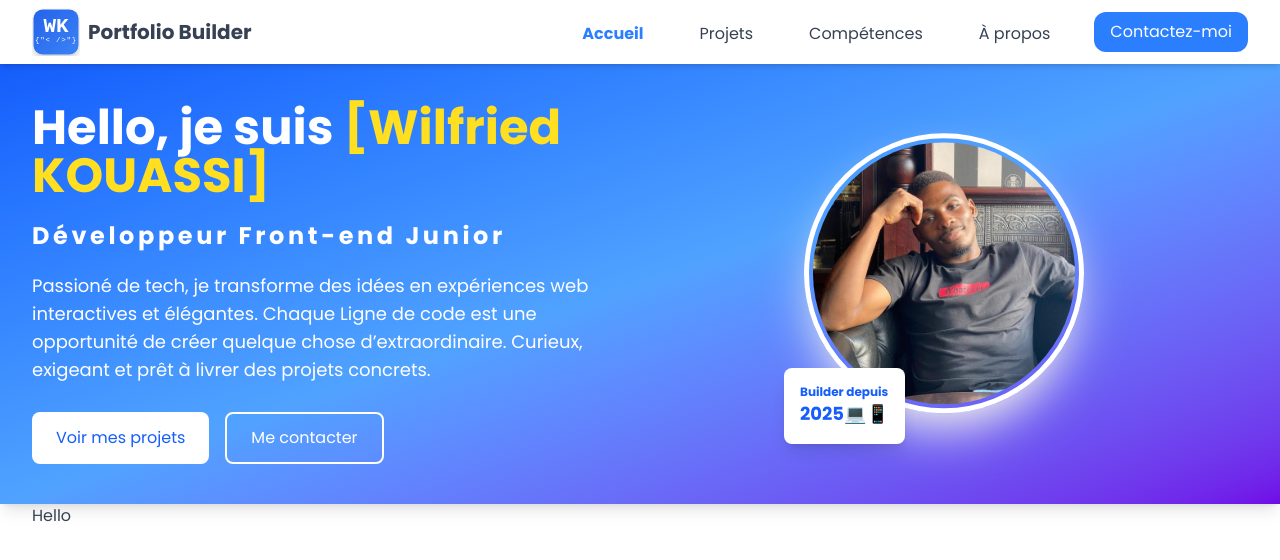
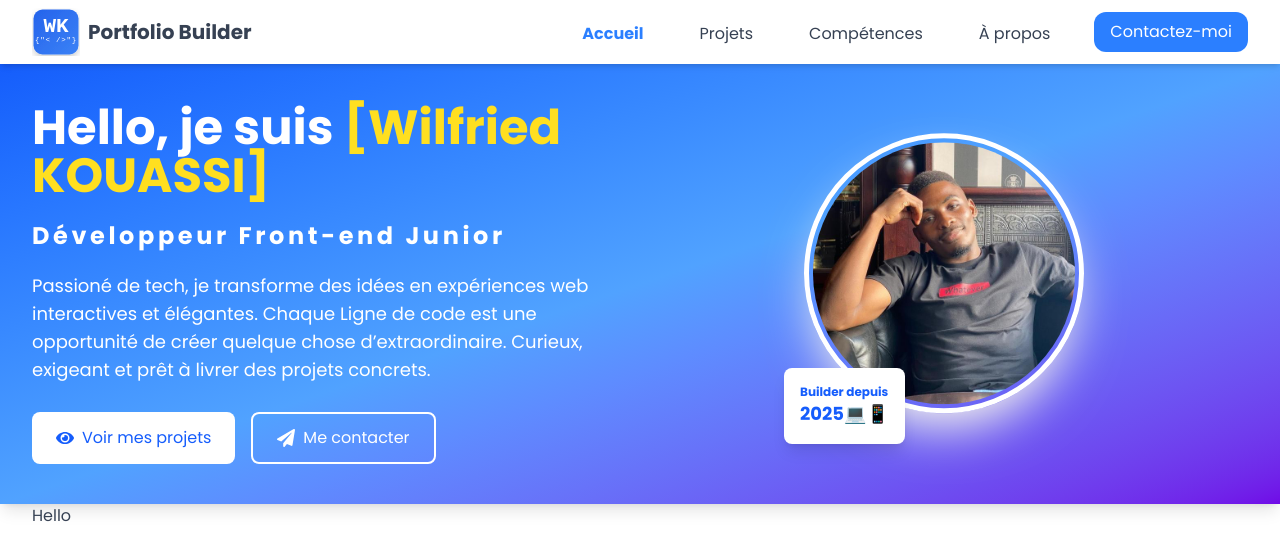
Before and after one commit to WilfriedFahim/portfolio-wilfried, a Next.js app: page / in a window 1280 px wide. Shown: the top 560 px of the page. Built offline with nearby package versions, Linux system fonts and the light colour scheme.

Commit message:
feat(hero): ajout des icônes sur les boutons CTA

```diff
--- a/app/page.tsx
+++ b/app/page.tsx
@@ -2,6 +2,7 @@ import Link from "next/link";
 import Container from "@/components/Container";
 import AnimatedAvatar from "@/components/ui/AnimatedAvatar";
 import "./globals.css";
+import { FaEye, FaPaperPlane } from "react-icons/fa"
 
 export default function Home() {
 	return (
@@ -37,12 +38,14 @@ export default function Home() {
 								href="/projects"
 								className="bg-white text-blue-600 hover:bg-gray-100 px-6 py-3 rounded-lg font-medium transition duration-300 flex items-center"
 							>
+								<FaEye className="text-lg mr-2" />
 								Voir mes projets
 							</Link>
 							<Link
 								href="/contact"
 								className="border-2 border-white text-white hover:bg-white hover:text-blue-600 px-6 py-3 rounded-lg font-medium transition duration-300 flex items-center"
 							>
+								<FaPaperPlane className="text-lg mr-2" />
 								Me contacter
 							</Link>
 						</div>
--- a/package.json
+++ b/package.json
@@ -13,7 +13,8 @@
 		"framer-motion": "^12.15.0",
 		"next": "^15.3.2",
 		"react": "^19.1.0",
-		"react-dom": "^19.1.0"
+		"react-dom": "^19.1.0",
+		"react-icons": "^5.5.0"
 	},
 	"devDependencies": {
 		"@eslint/eslintrc": "^3",
```
Also changed, not shown: 1 other file (tests, documents, lock files or other folders).
